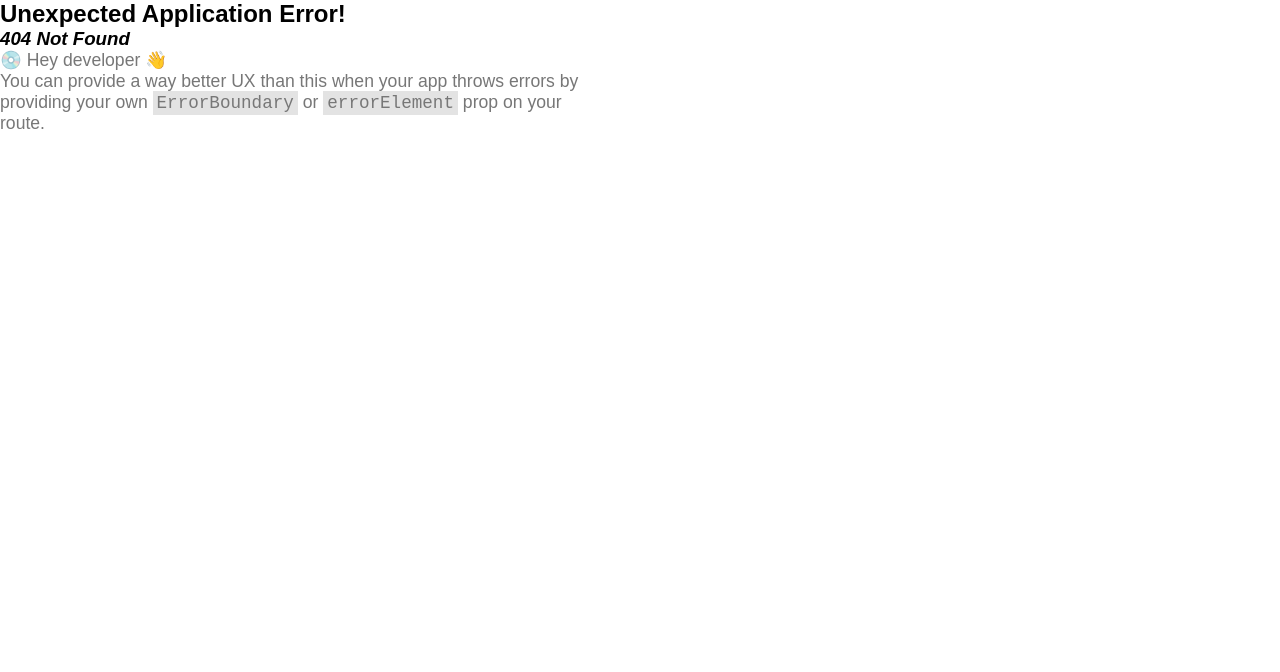
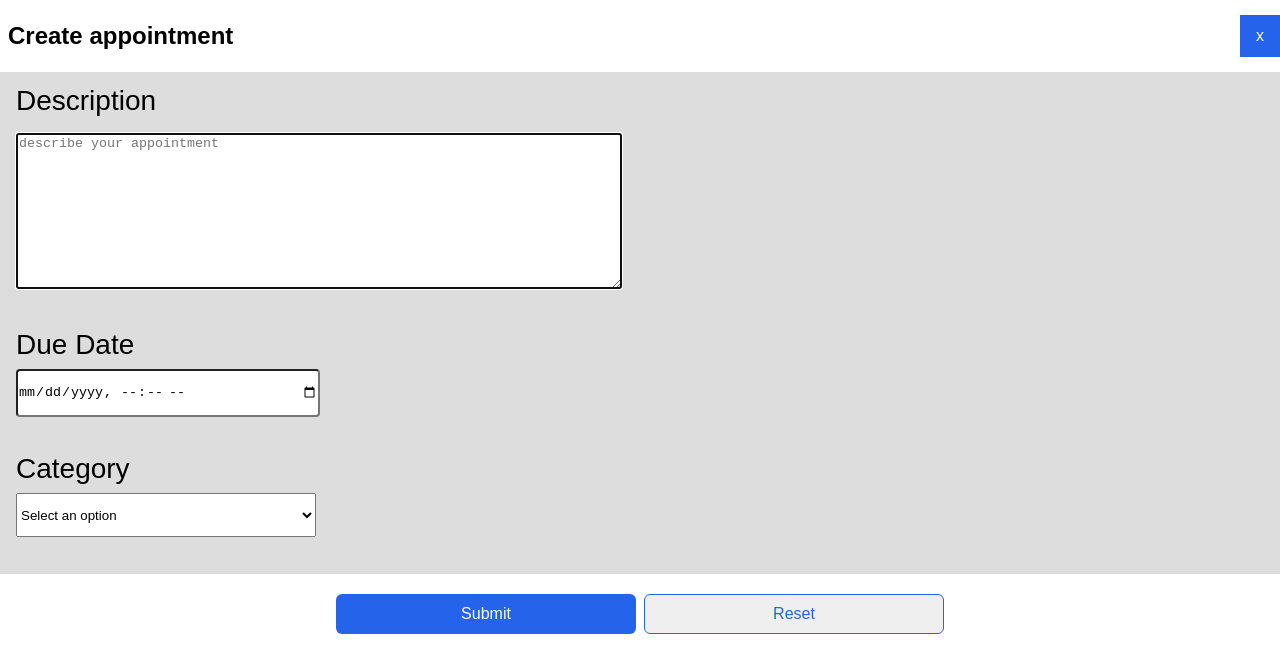
Before and after one commit to DPuddinu/agenda-tutorato-react, a React (Vite) app: page /form in a window 1280 px wide. Before the commit this address had no page. Shown: the top 672 px of the page. Built offline with nearby package versions, Linux system fonts and the light colour scheme.

Commit message:
feat: appointment form

```diff
--- /dev/null
+++ b/src/components/appointment-form.tsx
@@ -0,0 +1,61 @@
+import React, { useState } from 'react';
+import '../styles/common.css';
+import './appointmentForm.css';
+
+export const AppointmentForm: React.FC = () => {
+  const [selectedOption, setSelectedOption] = useState('');
+
+  const handleChange = (event: React.ChangeEvent<HTMLSelectElement>) => {
+    setSelectedOption(event.target.value);
+  };
+  return (
+    <div className="flex flex-col">
+      <header>
+        <h2 id="titleDialog" className="py-3 px-2">
+          Create appointment
+        </h2>
+        <button className="px-4 py-3">x</button>
+      </header>
+      <section>
+        <form id="createForm" className="flex flex-col justify-center gap-4">
+          <div className="flex flex-col justify-center gap-1">
+            <label htmlFor="description" className="py-3 px-4">
+              {' '}
+              Description{' '}
+            </label>
+            <textarea autoFocus id="description" name="description" placeholder="describe your appointment"></textarea>
+            <span id="errorDescription" className="error"></span>
+          </div>
+          <div className="flex flex-date">
+            <div className="flex flex-col gap-2 px-4">
+              <label htmlFor="dueDate">Due Date</label>
+              <input type="datetime-local" id="dueDate" name="dueDate" />
+            </div>
+            <div className="flex flex-col gap-2 px-4 py-2 pt-1">
+              <label htmlFor="category">Category</label>
+              <select name="tag" id="category" value={selectedOption} onChange={handleChange}>
+                <option value="" disabled>
+                  Select an option
+                </option>
+                <option value="job">Job</option>
+                <option value="sport">Sport</option>
+                <option value="hobby">Hobby</option>
+                <option value="gym">Gym</option>
+                <option value="school">School</option>
+              </select>
+              <span id="errorCategory" className="error"></span>
+            </div>
+          </div>
+        </form>
+      </section>
+      <footer className="flex gap-2 justify-center">
+        <input type="submit" className="flex h-10 items-center justify-center primary rounded" placeholder="Submit" />
+        <input
+          type="reset"
+          className="flex h-10 items-center justify-center border-primary rounded"
+          placeholder="Reset"
+        />
+      </footer>
+    </div>
+  );
+};
--- /dev/null
+++ b/src/components/appointmentForm.css
@@ -0,0 +1,68 @@
+textarea {
+    height: 150px;
+    margin-right: 1rem;
+    margin-left: 1rem;
+}
+
+footer>input {
+    text-decoration: none;
+    border: none;
+}
+
+section {
+    background-color: #ddd
+}
+
+input,
+select {
+    height: 1.75rem;
+}
+
+.flex-date {
+    flex-direction: column;
+}
+
+label {
+    font-size: 1.75rem;
+}
+
+/* Stili per dispositivi piccoli (smarphone) */
+@media (max-width: 410px) {
+
+    input,
+    select {
+        max-width: 165px;
+    }
+}
+
+/* Stili per dispositivi medi (tablet) */
+@media (min-width: 411px) and (max-width: 900px) {
+    label {
+        font-size: 2.75rem;
+    }
+
+    textarea {
+        height: 200px;
+        margin-right: 1rem;
+        margin-left: rem;
+    }
+
+    input,
+    select {
+        height: 2.75rem;
+        width: 300px;
+    }
+}
+
+/* Stili per dispositivi grandi (Desktop) */
+@media (min-width: 901px) {
+    textarea {
+        max-width: 600px;
+    }
+
+    input,
+    select {
+        height: 2.75rem;
+        width: 300px;
+    }
+}
--- a/src/pages/landingPage/landing.css
+++ b/src/pages/landingPage/landing.css
@@ -40,9 +40,6 @@ p {
 
 /* Stili per dispositivi piccoli (smartphone)*/
 @media (max-width: 410px) {
-    .flex-row {
-        flex-direction: column;
-    }
 
     #main-div {
         display: flex;
@@ -93,10 +90,6 @@ p {
 
 /* Stili per dispositivi medi (tablet) */
 @media (min-width: 411px) and (max-width: 900px) {
-    .flex-row {
-        flex-direction: column;
-    }
-
     #main-div {
         display: flex;
         flex-direction: column;
--- a/src/routes/routes.tsx
+++ b/src/routes/routes.tsx
@@ -1,3 +1,4 @@
+import { AppointmentForm } from '@/components/appointment-form';
 import { ProtectedPage } from '@/components/protected-page';
 import { AppointmentsPage } from '@/pages/appointments/appointments-page';
 import { LandingPageComponent } from '@/pages/landingPage/landing-page';
@@ -9,6 +10,10 @@ export const router = createBrowserRouter([
   {
     path: '/',
     element: <LandingPageComponent />
+  },
+  {
+    path:'/form',
+    element: <AppointmentForm/>
   },
   {
     path: '/login',
--- a/src/styles/common.css
+++ b/src/styles/common.css
@@ -494,7 +494,6 @@ img {
   width: 100%;
 }
 
-
 .text-title {
   font-size: 2.175rem;
 }
```
